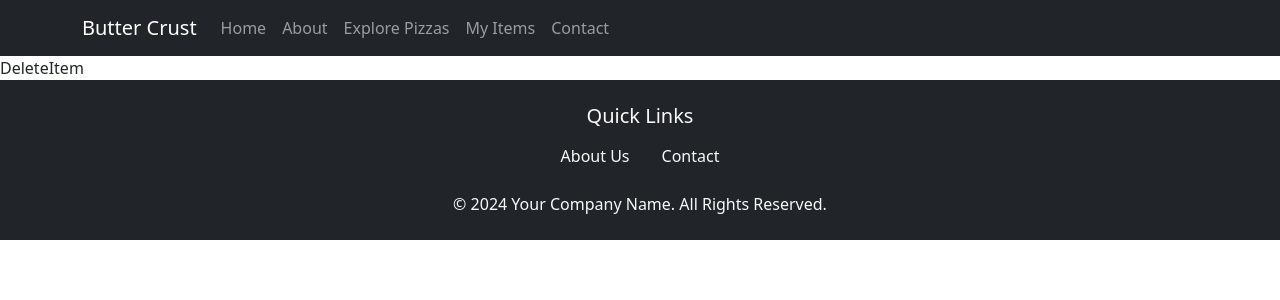
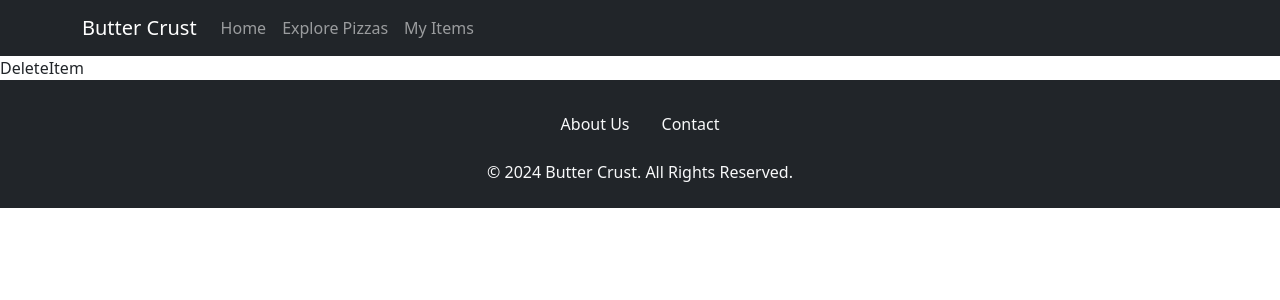
Before and after one commit to Meet-301/pizzastore, a React (Create React App) app: page /delete/1 in a window 1280 px wide. Shown: the top 300 px of the page. Built offline with nearby package versions, Linux system fonts and the light colour scheme.

Commit message:
Aug 11, 2024, 8:35 AM

```diff
--- a/src/components/Footer.js
+++ b/src/components/Footer.js
@@ -8,7 +8,6 @@ const Footer = () => {
       <Container>
         <Row className="justify-content-center">
           <Col md={6} className="text-center mb-3">
-            <h5>Quick Links</h5>
             <Nav className="justify-content-center">
               <Nav.Item>
                 <Nav.Link as={Link} to="/about" className="text-light">About Us</Nav.Link>
@@ -21,7 +20,7 @@ const Footer = () => {
         </Row>
         <Row className="justify-content-center">
           <Col md={12} className="text-center">
-            <p className="mb-0">&copy; {new Date().getFullYear()} Your Company Name. All Rights Reserved.</p>
+            <p className="mb-0">&copy; {new Date().getFullYear()} Butter Crust. All Rights Reserved.</p>
           </Col>
         </Row>
       </Container>
--- a/src/components/Navbar.js
+++ b/src/components/Navbar.js
@@ -12,10 +12,8 @@ function MyNavbar() {
                 <Navbar.Collapse id="basic-navbar-nav">
                     <Nav className="me-auto">
                         <Nav.Link as={Link} to="/">Home</Nav.Link>
-                        <Nav.Link as={Link} to="/about">About</Nav.Link>
                         <Nav.Link as={Link} to="/items">Explore Pizzas</Nav.Link>
                         <Nav.Link as={Link} to="/myitems">My Items</Nav.Link>
-                        <Nav.Link as={Link} to="/contact">Contact</Nav.Link>
                     </Nav>
                 </Navbar.Collapse>
             </Container>
```
